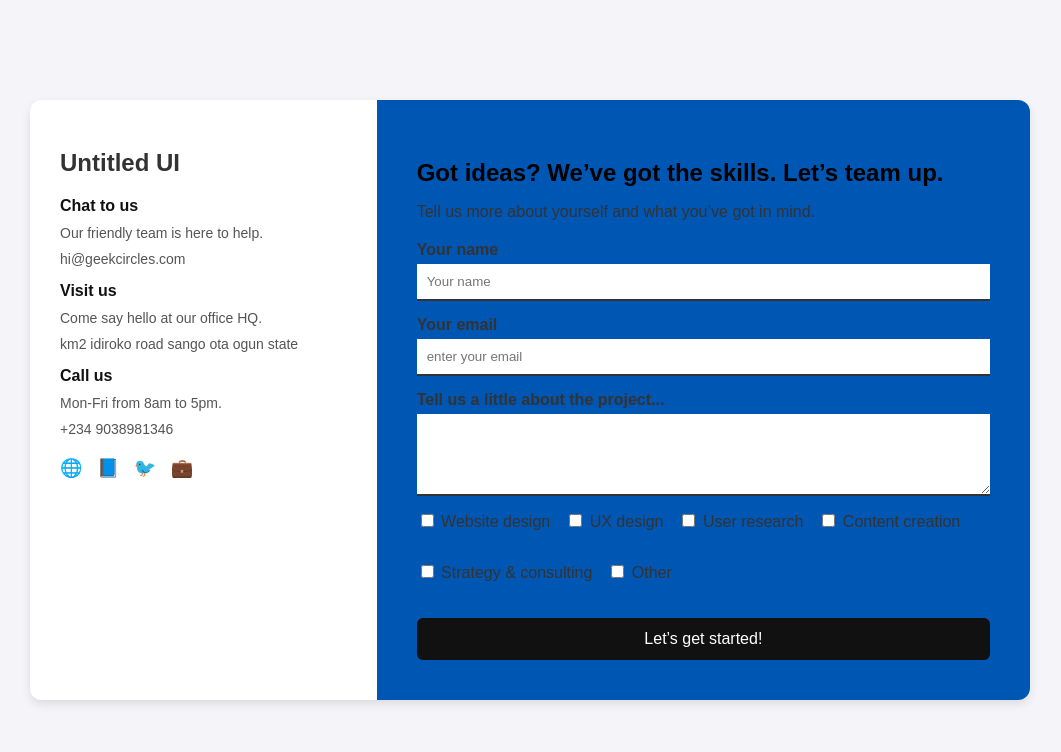
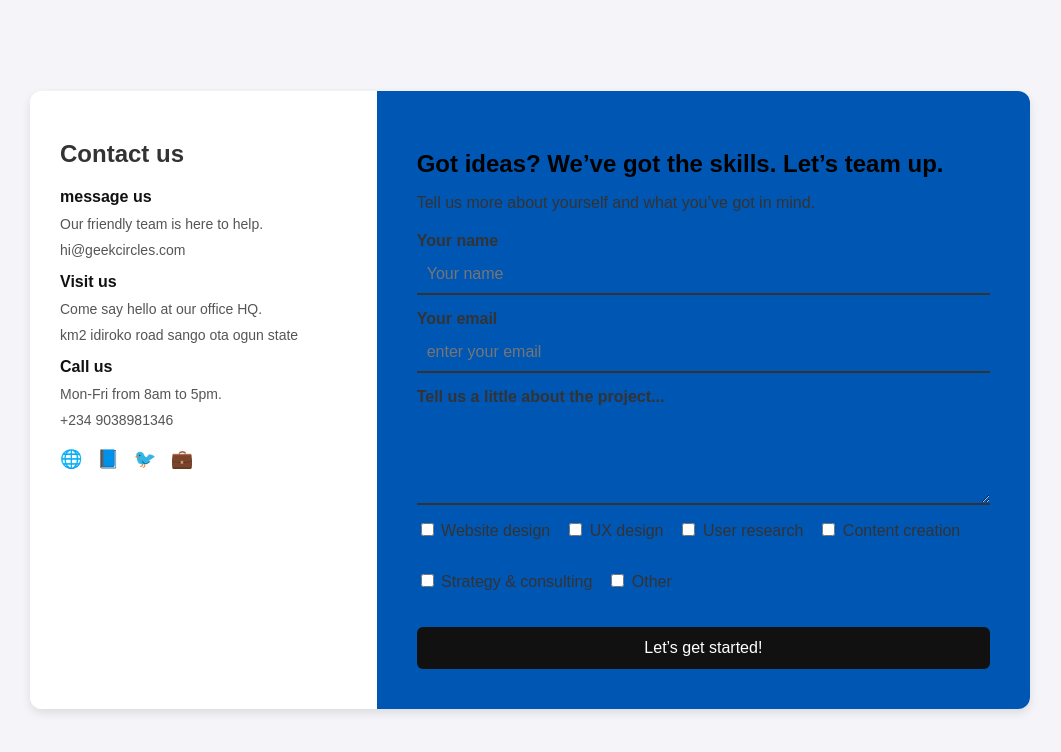
Before and after one commit to Digiprog1/porfolio-website, a plain HTML site: page funkecontact.html in a window 1280 px wide. Shown: the whole page, without its empty margins (110-1171 px from the left). Drawn offline with Linux system fonts and the light colour scheme.

Commit message:
corrected error on css file

```diff
--- a/funkecontact.css
+++ b/funkecontact.css
@@ -77,7 +77,7 @@ body {
   margin-bottom: 15px;
   border: none;
   border-bottom: 2px solid #333;
-  background: tran
+  background: transparent;
    font-size: 16px;
   outline: none;
 }
@@ -102,6 +102,3 @@ body {
 .contact-form button:hover {
   background: #333;
 }
-
-
----
--- a/funkecontact.html
+++ b/funkecontact.html
@@ -10,8 +10,9 @@
   <div class="container">
     <!-- Left Column -->
     <div class="contact-info">
-      <h2>Untitled UI</h2>
-      <strong>Chat to us</strong>
+      <h2>Contact us
+      </h2>
+      <strong>message us</strong>
 <p>Our friendly team is here to help.</p>
       <p>hi@geekcircles.com</p>
 
```
